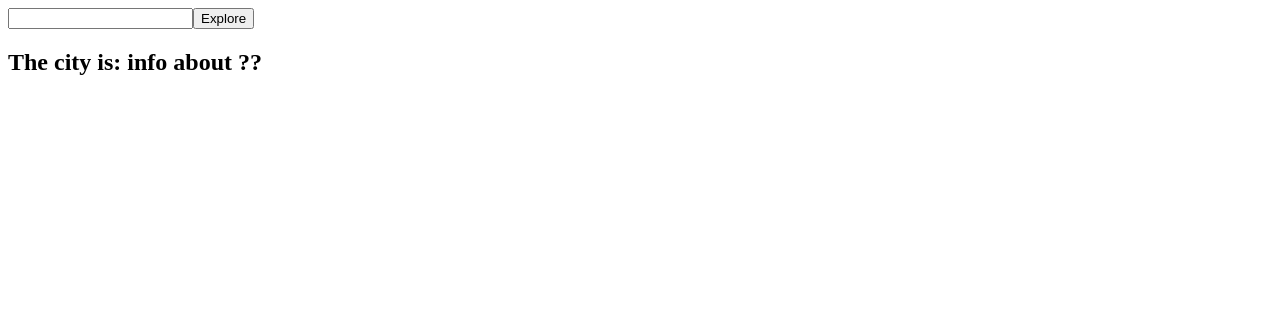
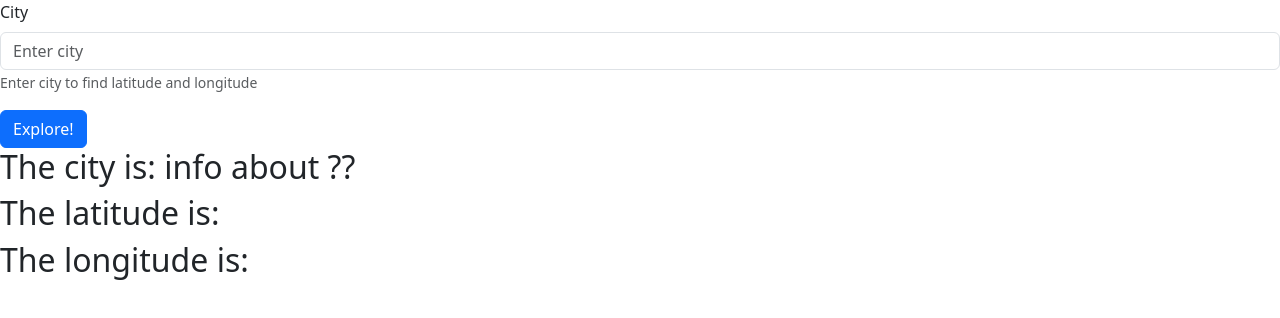
Before and after one commit to rhettchase/code-301-city-explorer, a React (Vite) app: page / in a window 1280 px wide. Shown: the top 318 px of the page. Built offline with nearby package versions, Linux system fonts and the light colour scheme; no server answers.

Commit message:
complete feature 1 latLon search

```diff
--- a/src/App.jsx
+++ b/src/App.jsx
@@ -1,18 +1,24 @@
 import { useState } from 'react';
 import axios from 'axios';
+import CityForm from './components/CityForm';
+import RenderLocation from './components/RenderLocation';
 import './App.css';
+import 'bootstrap/dist/css/bootstrap.min.css';
 const API_KEY = import.meta.env.VITE_API_KEY;
 
 export default function App() {
   const [location, setLocation] = useState({ display_name: 'info about ??' });
   const [searchQuery, setSearchQuery] = useState('');
-
+  const [latitude, setLatitude] = useState({ lat: '' });
+  const [longitude, setLongitude] = useState({ lon: '' });
 
   async function getLocation() {
     const API = `https://us1.locationiq.com/v1/search?key=${API_KEY}&q=${searchQuery}&format=json`;
     const response = await axios.get(API);
     const locationObj = response.data[0];
     setLocation(locationObj);
+    setLatitude(locationObj);
+    setLongitude(locationObj);
     console.log(locationObj);
   }
 
@@ -20,17 +26,19 @@ export default function App() {
     setSearchQuery(event.target.value);
   }
 
-  function fetchLocation() {
-    alert('fetch location ' + searchQuery);
-    setLocation({ display_name: searchQuery });
-  }
-
   return (
     <>
-      <input onChange={updateQuery} />
-      <button onClick={getLocation}>Explore</button>
-      <h2>The city is: {location.display_name}</h2>{' '}
-      {/* object must have display_name property for this API*/}
+      <CityForm getLocation={getLocation} updateQuery={updateQuery} />
+      <RenderLocation
+        location={location}
+        latitude={latitude}
+        longitude={longitude}
+      />
+      {/* <input onChange={updateQuery} />
+      <button onClick={getLocation}>Explore!</button>
+      <h2>The city is: {location.display_name}</h2>
+      <h2>The latitude is: {latitude.lat}</h2>
+      <h2>The longitude is: {longitude.lon}</h2> */}
     </>
   );
 }
--- /dev/null
+++ b/src/components/CityForm.jsx
@@ -0,0 +1,26 @@
+import Button from 'react-bootstrap/Button';
+import Form from 'react-bootstrap/Form';
+
+export default function CityForm(props) {
+
+  function handleSubmit(event) {
+    event.preventDefault();
+    props.getLocation(event.target.value);
+    alert('submitted');
+  }
+
+  return (
+    <Form onSubmit={handleSubmit}>
+      <Form.Group className='mb-3'>
+        <Form.Label>City</Form.Label>
+        <Form.Control onChange={props.updateQuery} placeholder='Enter city' />
+        <Form.Text>
+          Enter city to find latitude and longitude
+        </Form.Text>
+      </Form.Group>
+      <Button variant='primary' type='submit'>
+        Explore!
+      </Button>
+    </Form>
+  );
+}
--- /dev/null
+++ b/src/components/RenderLocation.jsx
@@ -0,0 +1,11 @@
+
+
+export default function RenderLocation(props) {
+  return (
+    <>
+      <h2>The city is: {props.location.display_name}</h2>
+      <h2>The latitude is: {props.latitude.lat}</h2>
+      <h2>The longitude is: {props.longitude.lon}</h2>
+    </>
+  );
+}
```
Also changed, not shown: .eslintrc.cjs, 1 other file (tests, documents, lock files or other folders).
